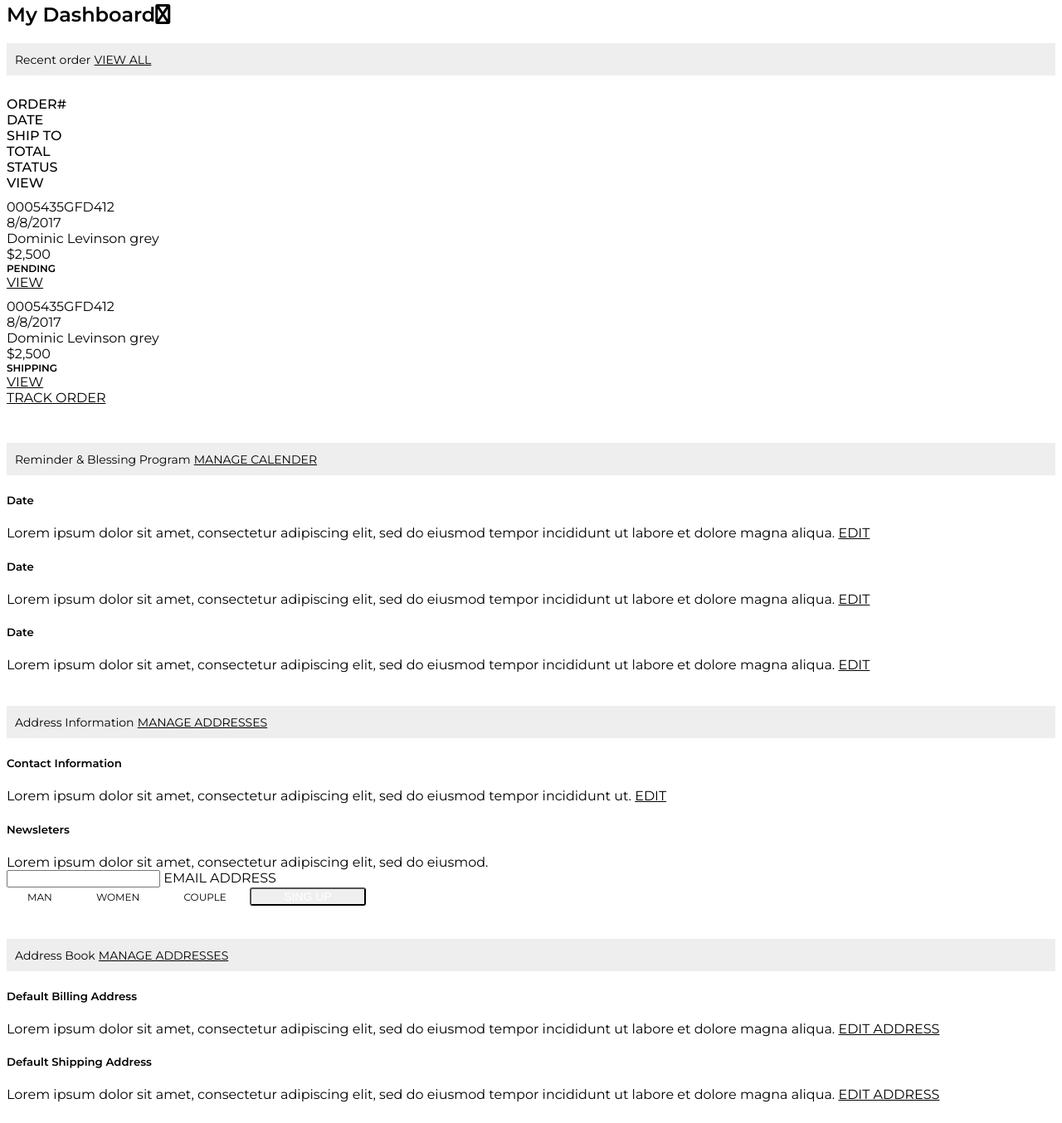
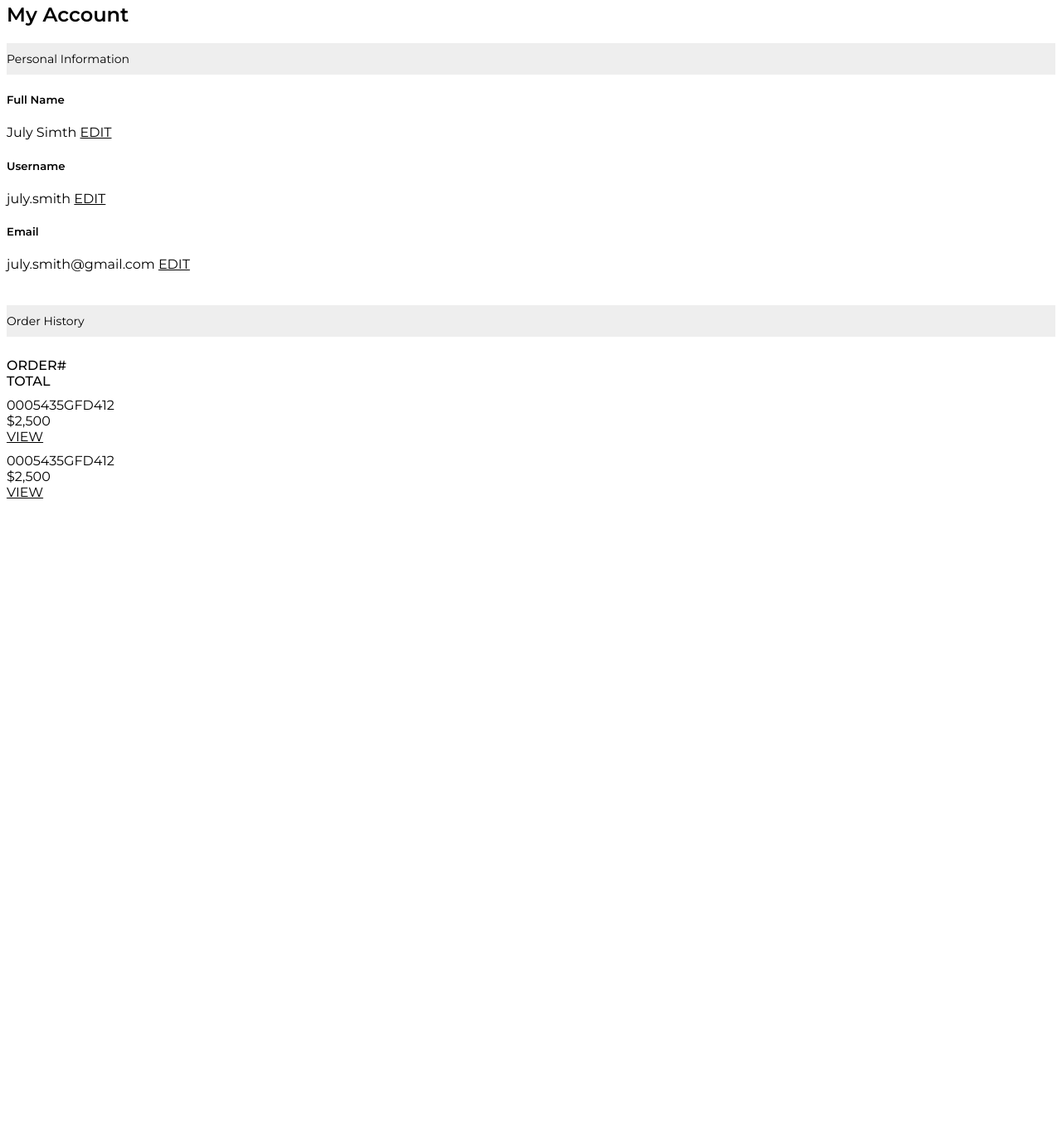
Before and after one commit to desolaafujah/StoreFront, a plain HTML site: page templates/userAccount.html in a window 1280 px wide. Shown: the part 5-1359 px from the top of the page at 83% size. After the commit the page ends 800 px from the top, so only its background shows below. Drawn offline with Linux system fonts and the light colour scheme; files that its build step writes are made by us from their sources.

Commit message:
account page

```diff
--- a/static/userAccount.css
+++ b/static/userAccount.css
@@ -50,9 +50,6 @@ body {
  }
  .font-sm {
    font-size: 12px;
- }
- .font-df {
-   font-size: 14px;
  }
  .font-md {
    font-size: 18px;
@@ -151,7 +148,6 @@ body {
 .mrg-gt {margin-top: 20px;}
 .mrgt-xxl{margin-top: 30px !important;}
 .mrg-xl {margin-left: 5px;}
-.mrg-sl {margin-left: 10px;}
 .mrg-dl {margin-left: 15px;}
 .mrg-gl {margin-left: 20px;}
 .mrg-xr {margin-right: 5px;}
--- a/templates/userAccount.html
+++ b/templates/userAccount.html
@@ -4,35 +4,48 @@
     <title>User Account Dashboard Design</title>
     <meta name="viewport" content="width=device-width, initial-scale=1.0">
     <link href="https://fonts.googleapis.com/css?family=Montserrat:400,500,600" rel="stylesheet">
-    <link rel="stylesheet" href="https://cdnjs.cloudflare.com/ajax/libs/font-awesome/6.0.0-beta3/css/all.min.css">
-    <link rel="stylesheet" href="userAccount.css">
+    <link rel="stylesheet" href="static/userAccount.css">
   </head>
   <body>
     <div class="container">
-        <h2>My Dashboard<span class="pull-right marg-bn"><i class="fa fa-wpforms" aria-hidden="true"></i></span></h2>
+        <h2>My Account<span class="pull-right marg-bn"><i class="fa fa-wpforms" aria-hidden="true"></i></span></h2>
+
+        <div class="reminder-blessing  pad-gb">
+          <div class="bg-gray pad-st pad-sb mrg-gt mrg-gb">
+            <span class="font-df mrg-sl">Personal Information</span>
+          </div>
+          <div class="row">
+            <div class="col-sm-3">
+              <h5 class="font-bd">Full Name</h5>
+              <span class="">July Simth</span>
+              <span class="btn btn-link pad-zl">EDIT</span>
+            </div>
+            <div class="col-sm-1"></div>
+            <div class="col-sm-3">
+              <h5 class="font-bd">Username</h5>
+              <span class="">july.smith</span>
+              <span class="btn btn-link pad-zl">EDIT</span>
+            </div>
+            <div class="col-sm-1"></div>
+            <div class="col-sm-3">
+              <h5 class="font-bd">Email</h5>
+              <span class="">july.smith@gmail.com</span>
+              <span class="btn btn-link pad-zl">EDIT</span>
+            </div>
+            <div class="col-sm-1"></div>
+          </div>
+          </div>
+
         <div class="recent-order pad-gb">
         <div class="bg-gray pad-st pad-sb mrg-gt mrg-gb">
-          <span class="font-df mrg-sl">Recent order</span>
-          <span class="font-df btn btn-link pull-right marg-bn">VIEW ALL</span>
+          <span class="font-df mrg-sl">Order History</span>
         </div>
         <div class="row mrg-zl pad-xt pad-xb border-btm">
           <div class="col-sm-3">
             <span class="font-sb">ORDER#</span>
           </div>
           <div class="col-sm-1">
-            <span class="font-sb">DATE</span>
-          </div>
-          <div class="col-sm-3">
-            <span class="font-sb">SHIP TO</span>
-          </div>
-          <div class="col-sm-1">
             <span class="font-sb">TOTAL</span>
-          </div>
-          <div class="col-sm-1">
-            <span class="font-sb">STATUS</span>
-          </div>
-          <div class="col-sm-1">
-            <span class="font-sb ">VIEW</span>
           </div>
           <div class="col-sm-2">
             <span class="font-sb"></span>
@@ -43,16 +56,7 @@
             <span class="">0005435GFD412</span>
           </div>
           <div class="col-sm-1">
-            <span class="font-lt">8/8/2017</span>
-          </div>
-          <div class="col-sm-3">
-            <span class="font-lt">Dominic Levinson grey</span>
-          </div>
-          <div class="col-sm-1">
             <span class="font-lt">$2,500</span>
-          </div>
-          <div class="col-sm-1">
-            <span class="font-lt btn btn-grey font-sm font-bd label label-default address-label">PENDING</span>
           </div>
           <div class="col-sm-1">
             <span class="font-lt btn btn-link marg-bn pad-zl">VIEW</span>
@@ -66,111 +70,13 @@
             <span class="font-lt">0005435GFD412</span>
           </div>
           <div class="col-sm-1">
-            <span class="font-lt">8/8/2017</span>
-          </div>
-          <div class="col-sm-3">
-            <span class="font-lt">Dominic Levinson grey</span>
-          </div>
-          <div class="col-sm-1">
             <span class="font-lt">$2,500</span>
-          </div>
-          <div class="col-sm-1">
-            <span class="font-lt btn btn-primary-dark font-sm font-bd label label-default address-label">SHIPPING</span>
           </div>
           <div class="col-sm-1">
             <span class="font-lt btn btn-link marg-bn pad-zl">VIEW</span>
           </div>
-          <div class="col-sm-2">
-            <span class="font-lt btn btn-link marg-bn">TRACK ORDER</span>
-          </div>
         </div>
         </div>
-        <div class="reminder-blessing  pad-gb">
-        <div class="bg-gray pad-st pad-sb mrg-gt mrg-gb">
-          <span class="font-df mrg-sl">Reminder & Blessing Program</span>
-          <span class="font-df btn btn-link pull-right marg-bn">MANAGE CALENDER</span>
-        </div>
-        <div class="row">
-          <div class="col-sm-3">
-            <h5 class="font-bd">Date</h5>
-            <span class="">Lorem ipsum dolor sit amet, consectetur adipiscing elit, sed do eiusmod tempor incididunt ut labore et dolore magna aliqua.</span>
-            <span class="btn btn-link pad-zl">EDIT</span>
-          </div>
-          <div class="col-sm-1"></div>
-          <div class="col-sm-3">
-            <h5 class="font-bd">Date</h5>
-            <span class="">Lorem ipsum dolor sit amet, consectetur adipiscing elit, sed do eiusmod tempor incididunt ut labore et dolore magna aliqua.</span>
-            <span class="btn btn-link pad-zl">EDIT</span>
-          </div>
-          <div class="col-sm-1"></div>
-          <div class="col-sm-3">
-            <h5 class="font-bd">Date</h5>
-            <span class="">Lorem ipsum dolor sit amet, consectetur adipiscing elit, sed do eiusmod tempor incididunt ut labore et dolore magna aliqua.</span>
-            <span class="btn btn-link pad-zl">EDIT</span>
-          </div>
-          <div class="col-sm-1"></div>
-        </div>
-        </div>
-        <div class="address-information pad-gb">
-        <div class="bg-gray pad-st pad-sb mrg-gt mrg-gb">
-          <span class="font-df mrg-sl">Address Information</span>
-          <span class="font-df btn btn-link pull-right marg-bn">MANAGE ADDRESSES</span>
-        </div>
-        <div class="row">
-          <div class="col-sm-3">
-            <h5 class="font-bd">Contact Information</h5>
-            <span class="">Lorem ipsum dolor sit amet, consectetur adipiscing elit, sed do eiusmod tempor incididunt ut.</span>
-            <span class="btn btn-link pad-zl">EDIT</span>
-          </div>
-          <div class="col-sm-1"></div>
-          <div class="col-sm-8">
-            <h5 class="font-bd">Newsleters</h5>
-            <span>Lorem ipsum dolor sit amet, consectetur adipiscing elit, sed do eiusmod.</span>
-              <div class="col-sm-4">
-                <div class="floating-label form-group review-field-nickname">
-                         <input required="" type="text" name="nickname" id="nickname_field" class="form-control" data-validate="{required:true}" data-bind="value: nickname()">
-                          <label for="nickname_field"><span>EMAIL ADDRESS</span>
-                          </label>
-                     </div>
-            </div>
-            <div class="col-sm-8">
-                    <div class="form-group ">
-                        <label class="btn btn-default man address-label">
-                            <input type="radio"checked="">MAN
-                        </label>
-                        <label class="btn btn-default women address-label">
-                            <input type="radio">WOMEN
-                        </label>
-                        <label class="address-label btn btn-default couple">
-                            <input type="radio">COUPLE
-                        </label>
-                <button class="submit btn btn-dark save btn-lg" name="Submit">SING UP</button>
-                    </div>
-            </div>
-          </div>
-          <div class="col-sm-1"></div>
-        </div>
-        </div>
-        <div class="address-book pad-gb">
-        <div class="bg-gray pad-st pad-sb mrg-gt mrg-gb">
-          <span class="font-df mrg-sl">Address Book</span>
-          <span class="font-df btn btn-link pull-right marg-bn">MANAGE ADDRESSES</span>
-        </div>
-        <div class="row">
-          <div class="col-sm-3">
-            <h5 class="font-bd">Default Billing Address</h5>
-            <span class="">Lorem ipsum dolor sit amet, consectetur adipiscing elit, sed do eiusmod tempor incididunt ut labore et dolore magna aliqua.</span>
-            <span class="btn btn-link pad-zl">EDIT ADDRESS</span>
-          </div>
-          <div class="col-sm-1"></div>
-          <div class="col-sm-3">
-            <h5 class="font-bd">Default Shipping Address</h5>
-            <span class="">Lorem ipsum dolor sit amet, consectetur adipiscing elit, sed do eiusmod tempor incididunt ut labore et dolore magna aliqua.</span>
-            <span class="btn btn-link pad-zl">EDIT ADDRESS</span>
-          </div>
-          <div class="col-sm-1"></div>
-        </div>
-        </div>
-        </div>
+
   </body>
 </html>
```
